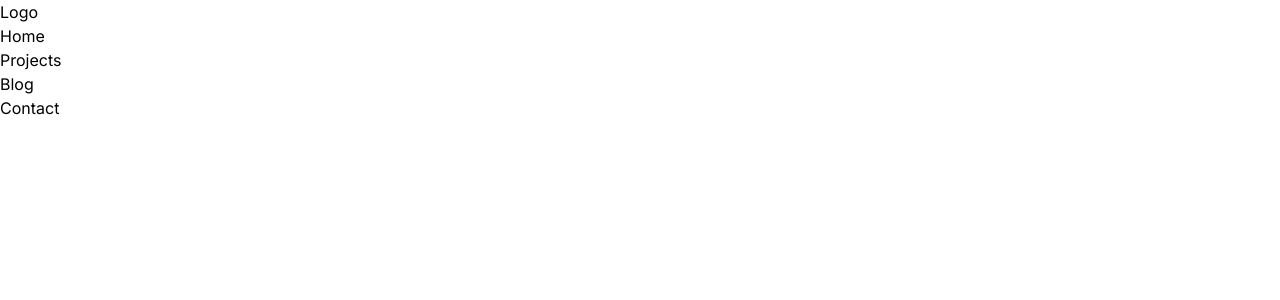
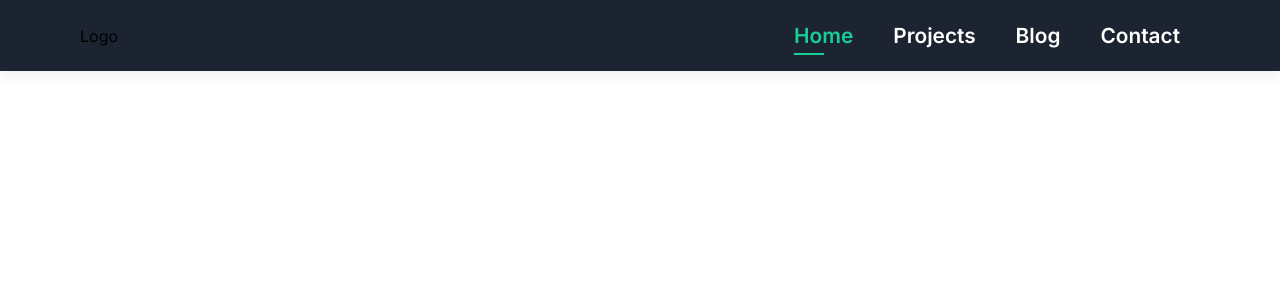
Before and after one commit to MdSadiqMd/Portfolio.dev, a Next.js app: page / in a window 1280 px wide. Shown: the top 300 px of the page. Built offline with nearby package versions, Linux system fonts and the light colour scheme.

Commit message:
chore added fontawesome library

```diff
--- /dev/null
+++ b/components/Header/header.css
@@ -0,0 +1,86 @@
+#nav {
+    display: flex;
+    align-items: center;
+    justify-content: space-between;
+    background: #1b2430;
+    padding: 20px 80px;
+    box-shadow: 0 5px 15px rgba(0, 0, 0, 0.06);
+  }
+  #navbar {
+    display: flex;
+    align-items: center;
+    justify-content: center;
+  }
+
+  #navbar li {
+    list-style: none;
+    padding: 0 20px;
+    position: relative;
+  }
+
+  #navbar li a {
+    text-decoration: none;
+    font-size: 1.3rem;
+    font-weight: 600;
+    color: #fff;
+    transition: 0.3s ease-in-out;
+  }
+  #navbar li a:hover,
+  #navbar li a.active {
+    color: #17cf97;
+  }
+
+  #navbar li a:hover::after,
+  #navbar li a.active::after {
+    content: "";
+    width: 30%;
+    height: 2px;
+    background: #17cf97;
+    position: absolute;
+    bottom: -4px;
+    left: 20px;
+  }
+
+  #mobile {
+    display: none;
+  }
+
+  #mobile i {
+    color: #fff;
+    align-items: center;
+  }
+
+  @media screen and (max-width: 769px) {
+    #navbar {
+      display: flex;
+      flex-direction: column;
+      align-items: flex-start;
+      justify-content: flex-start;
+      position: fixed;
+      top: 90px;
+      right: -300px;
+      width: 300px;
+      height: 100vh;
+      background: #2a3239;
+      box-shadow: 0 40px 60px rgba(0, 0, 0, 0.1);
+      padding: 40px 0 0 10px;
+      transition: 0.3s ease-in-out;
+    }
+
+    #navbar.active {
+      right: 0px;
+    }
+
+    #navbar li {
+      margin-bottom: 25px;
+    }
+
+    #mobile {
+      display: block;
+    }
+
+    #mobile i {
+      font-size: 24px;
+      cursor: pointer;
+    }
+  }
--- a/components/Header/header.tsx
+++ b/components/Header/header.tsx
@@ -1,37 +1,33 @@
-import React from 'react';
+import React, { Component } from 'react';
+import './header.css';
 
-const Header = () => {
-  return (
-    /*
-    <div className="bg-gray-800 text-white p-4">
-      <div className="flex items-center justify-between">
-        <div className="flex items-center font-bold">
-          <span className="bg-lime-600 p-2 rounded font-extrabold">S</span>
-          adiq{" "}
-          <span className="bg-lime-600 p-2 rounded font-extrabold">M</span>ohammad
+class Header extends Component {
+  state = { clicked: false };
+
+  handleClick = () => {
+    this.setState({ clicked: !this.state.clicked });
+  };
+
+  render() {
+    return (
+      <>
+        <div id='nav'>
+          <a href='./assets'>Logo</a>
+          <div>
+            <ul id="navbar" className={this.state.clicked ? "active" : ""}>
+              <li><a className='active' href="/">Home</a></li>
+              <li><a href="/projects">Projects</a></li>
+              <li><a href="/blog">Blog</a></li>
+              <li><a href="/contact">Contact</a></li>
+            </ul>
+          </div>
+          <div id='mobile' onClick={this.handleClick}>
+            <i id="bar" className={this.state.clicked ? "fas fa-times" : "fas fa-bars"}></i>
+          </div>
         </div>
-        <div className="flex space-x-4">
-          <a href="#" className="hover:text-gray-300">Home</a>
-          <a href="#projects" className="hover:text-gray-300">Projects</a>
-          <a href="#blogs" className="hover:text-gray-300">Blogs</a>
-          <a href="#login" className="hover:text-gray-300">Login</a>
-        </div>
-      </div>
-    </div>*/
-    <div>
-      <nav className='flex'>
-        <a href="./assets/android-chrome-512x512.png">Logo</a>
-      </nav>
-      <div>
-        <ul>
-          <li><a href="">Home</a></li>
-          <li><a href="">Projects</a></li>
-          <li><a href="">Blog</a></li>
-          <li><a href="">Contact</a></li>
-        </ul>
-      </div>
-    </div>
-  );
-};
+      </>
+    );
+  }
+}
 
 export default Header;
--- a/package.json
+++ b/package.json
@@ -9,6 +9,9 @@
     "lint": "next lint"
   },
   "dependencies": {
+    "@fortawesome/fontawesome-svg-core": "^6.5.0",
+    "@fortawesome/free-solid-svg-icons": "^6.5.0",
+    "@fortawesome/react-fontawesome": "^0.2.0",
     "next": "14.0.3",
     "react": "^18",
     "react-dom": "^18"
--- /dev/null
+++ b/pages/_app.js
@@ -0,0 +1,5 @@
+import { library } from '@fortawesome/fontawesome-svg-core';
+import { faBars, faTimes } from '@fortawesome/free-solid-svg-icons';
+import '@fortawesome/fontawesome-svg-core/styles.css';
+
+library.add(faBars, faTimes);
```
Also changed, not shown: 1 other file (tests, documents, lock files or other folders).
